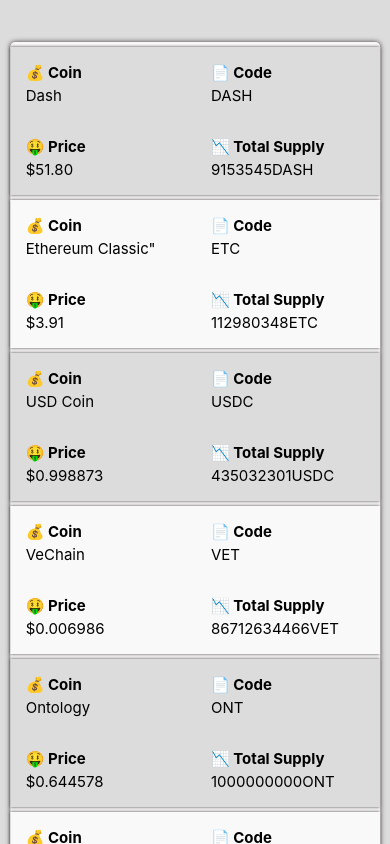
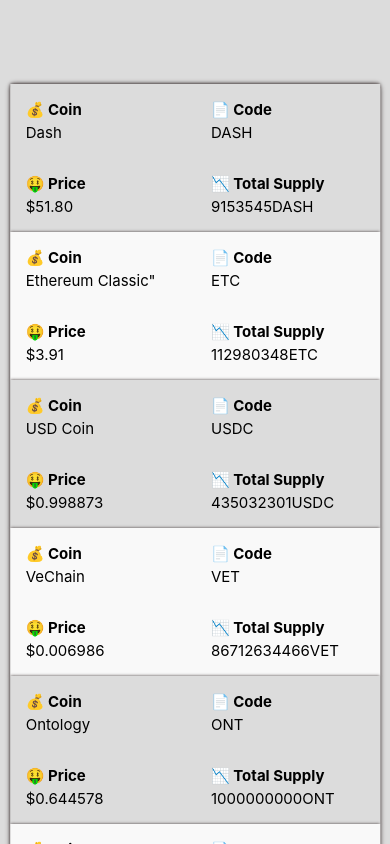
Before and after one commit to petrepan/Table-challenge, a plain HTML site: page index3.html in a window 390 px wide. Shown: the top 844 px of the page. Drawn offline with Linux system fonts and the light colour scheme.

Commit message:
Update style.css

```diff
--- a/style.css
+++ b/style.css
@@ -65,26 +65,27 @@ nav a {
     font-weight: bold;
 }
 
-
+/* Responsiveness at small screen */
 
 @media(max-width: 800px){
 
     main {
         width: 95%;
-        top: 55%;
+        top: 60%;
         right: 50%;
         height: 100vh;
+    }
 
-    }
+    /* Switched the table to a grid display */
 
     tbody tr {
         display: grid;
         grid-template-columns: 1fr 1fr;
         background: #f9f9f9;
-        margin-top: 5px;
         box-shadow: 0 0 3px rgb(66, 56, 56);
+    }
 
-    }
+    /* Pushed the table header faraway off the screen */
 
     thead tr {
         position: absolute;
@@ -93,20 +94,20 @@ nav a {
 
     td {
         position: relative;
-        border: none;
         padding-top: 38px;
         padding-bottom: 15px;
         font-weight: lighter;
     }
 
+
+
     td::before {
         position: absolute;
         top: -25px;
-        white-space: nowrap;
         margin-top: 40px;
     }
 
-   td:nth-of-type(1)::before {
+    td:nth-of-type(1)::before {
         content: "💰 Coin";
         text-transform: capitalize;
         font-weight: bolder;
@@ -134,5 +135,4 @@ nav a {
         padding: 1.5rem;
     }
 
-
 }
```
